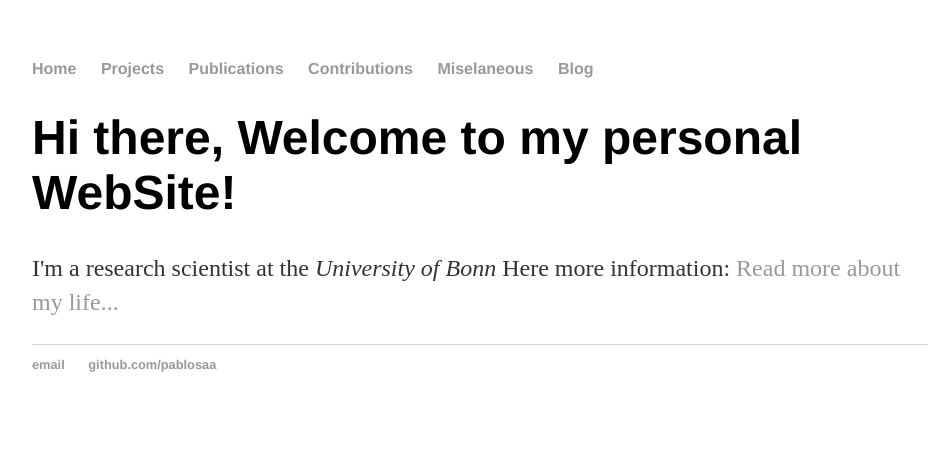
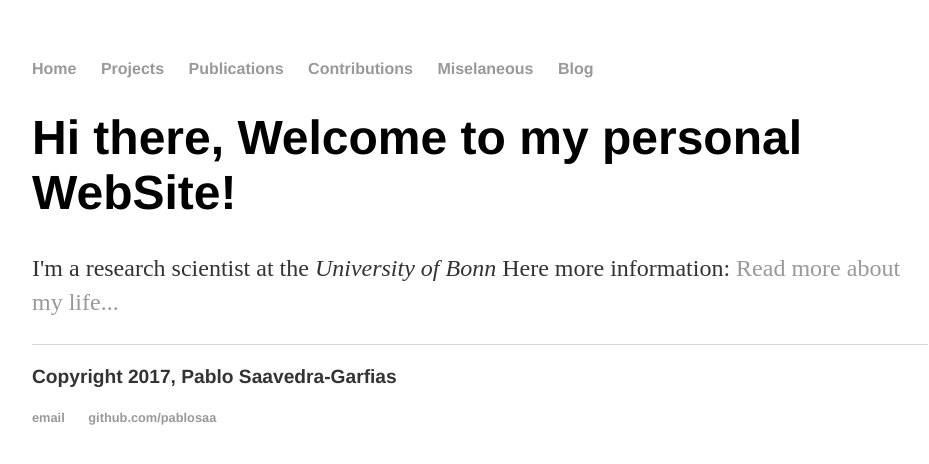
Before and after one commit to pablosaa/pablosaa.github.io, a Jekyll site: the page built from index.html, in a window 1280 px wide. Shown: the top 464 px of the page, without its empty margins (160-1089 px from the left). Built offline with Jekyll 4.4.1, drawn with Linux system fonts in a browser that asks for light colours.

Commit message:
Update default.html

```diff
--- a/_layouts/default.html
+++ b/_layouts/default.html
@@ -5,19 +5,10 @@
 			<!-- link to main stylesheet -->
 			<link rel="stylesheet" type="text/css" href="{{site.baseurl}}/css/main.css">
 		</head>
-		<header>
-			<nav>
-	    		<ul>
-	        		<li><a href="{{site.baseurl}}/">Home</a></li>
-		        	<li><a href="{{site.baseurl}}/about">Projects</a></li>
-	        		<li><a href="{{site.baseurl}}/publications">Publications</a></li>
-              			<li><a href="{{site.baseurl}}/talks">Contributions</a></li>
-              			<li><a href="{{site.baseurl}}/other-stuff">Miselaneous</a></li>
-	        		<li><a href="{{site.baseurl}}/blog">Blog</a></li>
-	    		</ul>
-			</nav>
-		</header>
-		</body>
+		<body>
+			<header>
+				{% include mainmenu.html %}
+			</header>
 			<div class="container">
 
 			{{ content }}
@@ -25,6 +16,7 @@
 			</div><!-- /.container -->
 			<footer>
 	    		<ul>
+				<p>Copyright 2017, Pablo Saavedra-Garfias</p>
 	        		<li><a href="mailto:pablosaa@uni-bonn.de">email</a></li>
 	        		<li><a href="https://github.com/pablosaa">github.com/pablosaa</a></li>
 				</ul>
```
